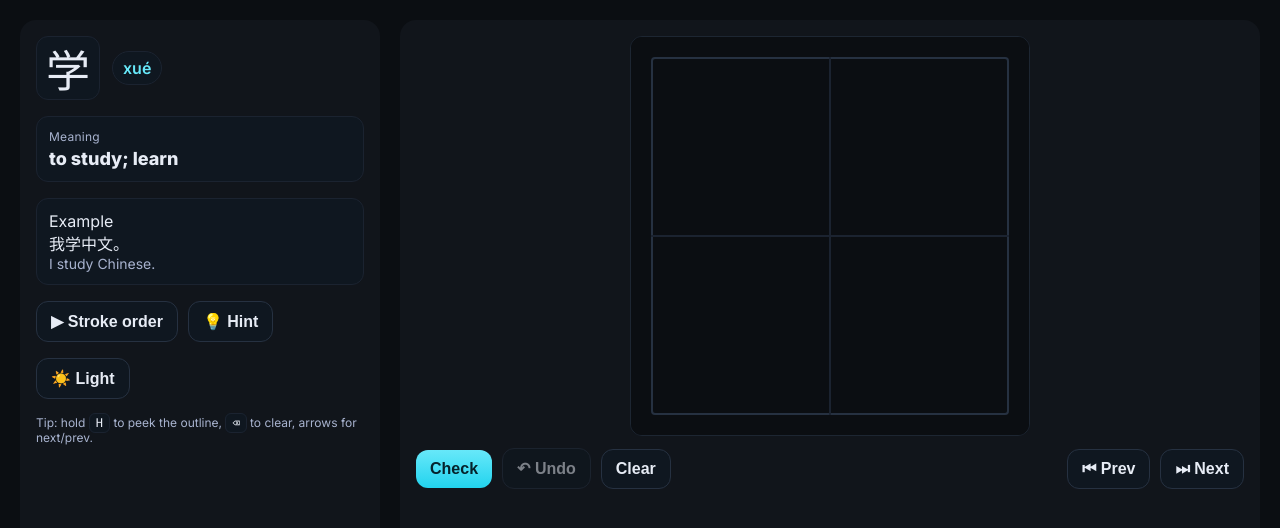
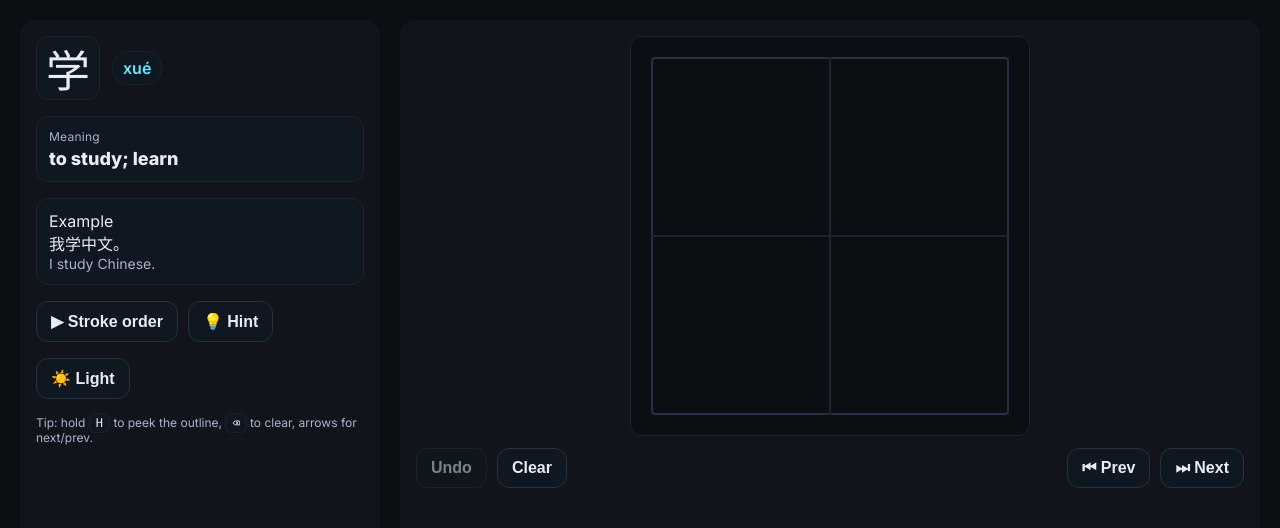
Before and after one commit to hillaryyang/hanzipractice, a plain HTML site: page index.html in a window 1280 px wide. Drawn offline with Linux system fonts and the light colour scheme.

Commit message:
no check

```diff
--- a/index.html
+++ b/index.html
@@ -155,8 +155,7 @@
 
       <div class="toolbar">
         <div class="left-tools">
-          <button id="btnCheck" class="primary">Check</button>
-          <button id="btnUndo">↶ Undo</button>
+          <button id="btnUndo"> Undo</button>
           <button id="btnClear"> Clear</button>
         </div>
         <div class="right-tools">
@@ -222,7 +221,6 @@ const exEn    = document.getElementById('exEn');
 const btnStroke = document.getElementById('btnStroke');
 const btnHint   = document.getElementById('btnHint');
 const btnTheme = document.getElementById('btnTheme');
-const btnCheck  = document.getElementById('btnCheck');
 const btnUndo   = document.getElementById('btnUndo');
 const btnClear  = document.getElementById('btnClear');
 const btnPrev   = document.getElementById('btnPrev');
```
